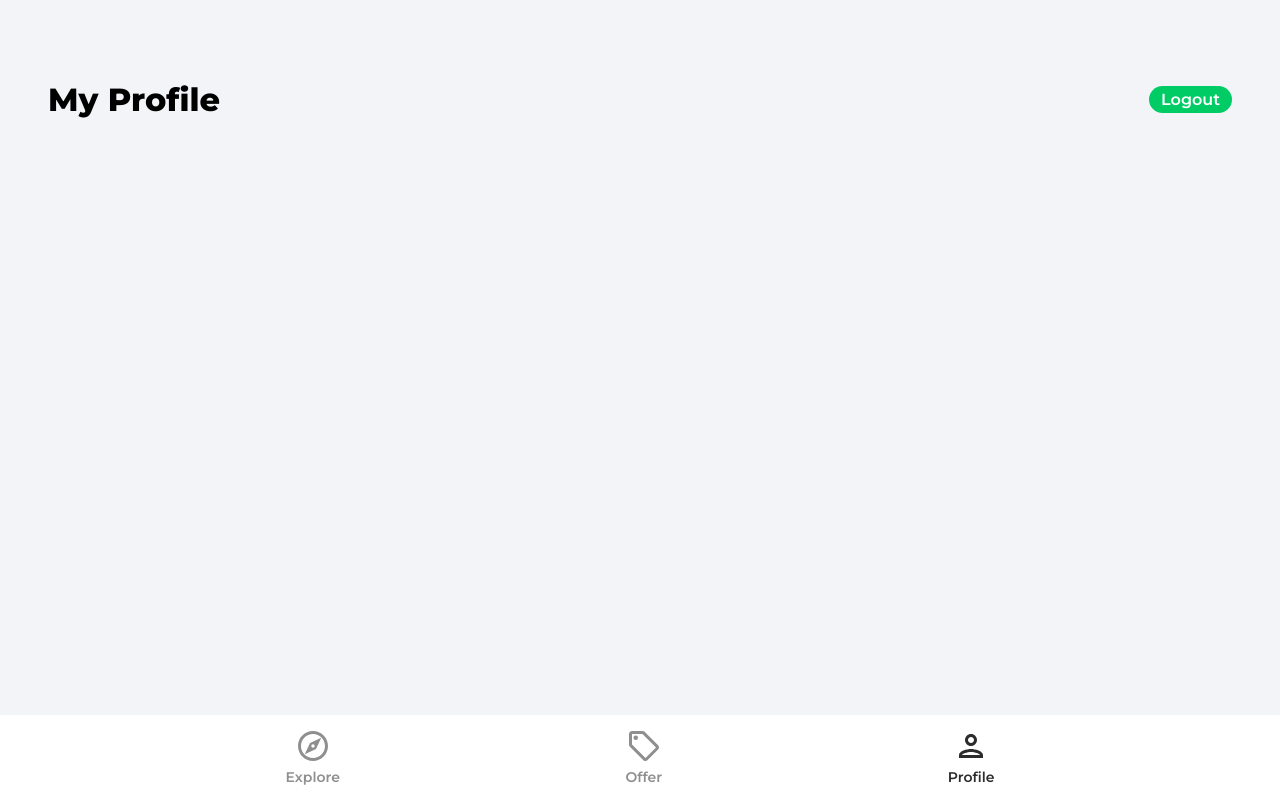
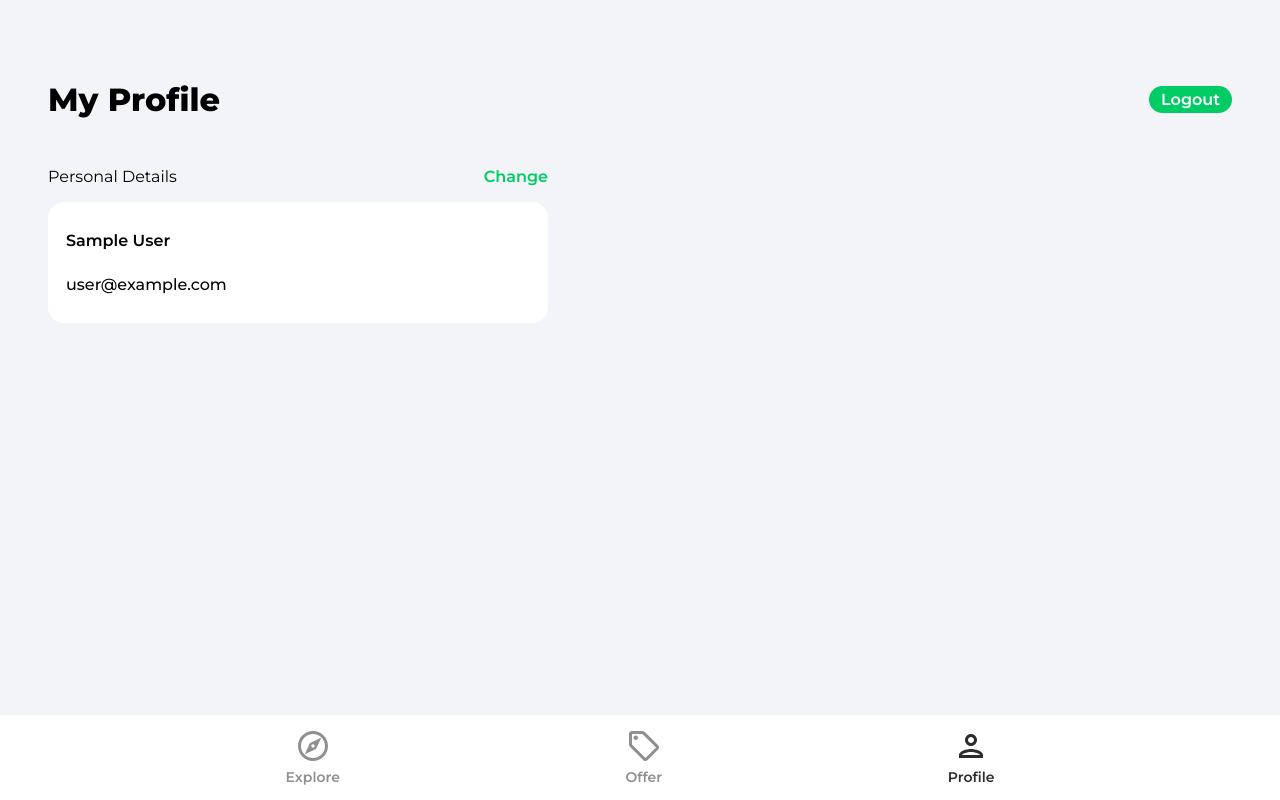
Before and after one commit to Abella-Jezreel/housing-market-place, a React (Create React App) app in the folder house-market-place/: page /profile in a window 1280 px wide. Built offline with nearby package versions, Linux system fonts and the light colour scheme; no server answers; sample sign-in values are in the browser's storage.

Commit message:
add code

```diff
--- a/house-market-place/src/App.js
+++ b/house-market-place/src/App.js
@@ -6,8 +6,9 @@ import Profile from "./pages/Profile";
 import SignIn from "./pages/SignIn";
 import SignUp from "./pages/SignUp";
 import Navbar from "./components/Navbar";
+import PrivateRoute from "./components/PrivateRoute";
 import { ToastContainer } from "react-toastify";
-import 'react-toastify/dist/ReactToastify.css';
+import "react-toastify/dist/ReactToastify.css";
 
 function App() {
   return (
@@ -19,7 +20,9 @@ function App() {
           <Route path="/sign-up" element={<SignUp />} />
           <Route path="/forgot-password" element={<ForgotPassword />} />
           <Route path="/offers" element={<Offers />} />
-          <Route path="/profile" element={<Profile />} />
+          <Route path="/profile" element={<PrivateRoute />}>
+            <Route path="/profile" element={<Profile />} />
+          </Route>
         </Routes>
         {/* Nav Bar*/}
         <Navbar />
--- /dev/null
+++ b/house-market-place/src/components/PrivateRoute.jsx
@@ -0,0 +1,22 @@
+import React from 'react'
+import { Navigate, Outlet } from 'react-router-dom'
+import { useAuthStatus } from '../hooks/useAuthStatus'
+import Spinner from './Spinner'
+
+function PrivateRoute() {
+    const { isLoggedIn, loading } = useAuthStatus();
+
+    if (loading) {
+        return <Spinner />;
+    }
+
+  return (
+    isLoggedIn ? (
+        <Outlet />
+    ) : (
+      <Navigate to="/sign-in" />
+    )
+  )
+}
+
+export default PrivateRoute
--- /dev/null
+++ b/house-market-place/src/components/Spinner.jsx
@@ -0,0 +1,11 @@
+import React from 'react'
+
+const Spinner = () => {
+  return (
+    <div className='loadingSpinnerContainer'>
+        <div className='loadingSpinner'></div>
+    </div>
+  )
+}
+
+export default Spinner
--- /dev/null
+++ b/house-market-place/src/hooks/useAuthStatus.js
@@ -0,0 +1,23 @@
+import { useEffect, useState } from "react";
+import { getAuth, onAuthStateChanged } from "firebase/auth";
+
+export const useAuthStatus = () => {
+  const [isLoggedIn, setIsLoggedIn] = useState(false);
+  const [loading, setLoading] = useState(true);
+  const auth = getAuth();
+
+  useEffect(() => {
+    const unsubscribe = onAuthStateChanged(auth, (user) => {
+      if (user) {
+        setIsLoggedIn(true);
+      } else {
+        setIsLoggedIn(false);
+      }
+      setLoading(false);
+    });
+
+    return unsubscribe;
+  }, [auth]);
+
+  return { isLoggedIn, loading };
+};
--- a/house-market-place/src/index.css
+++ b/house-market-place/src/index.css
@@ -669,6 +669,7 @@ button {
   margin: 0.3rem 0;
   font-weight: 600;
   width: 100%;
+  padding: .5rem 2px;
 }
 .profileNameActive {
   background-color: rgba(44, 44, 44, 0.1);
--- a/house-market-place/src/pages/Profile.jsx
+++ b/house-market-place/src/pages/Profile.jsx
@@ -1,14 +1,16 @@
 import React from "react";
 import { getAuth, updateProfile } from "firebase/auth";
-import { updateDoc } from "firebase/firestore";
+import { updateDoc, doc } from "firebase/firestore";
 import { db } from "../firebase.config";
 import { useEffect, useState } from "react";
 import { Link, useNavigate } from "react-router-dom";
+import { toast } from "react-toastify";
 
 function Profile() {
   const navigate = useNavigate();
   const auth = getAuth();
-  const [formDta, setFormDta] = useState({
+  const [changeDetails, setChangeDetails] = useState(false);
+  const [formData, setFormDta] = useState({
     name: auth.currentUser.displayName,
     email: auth.currentUser.email,
   });
@@ -16,17 +18,101 @@ function Profile() {
   const onLogOut = () => {
     auth.signOut();
     navigate("/");
+  };
+
+  const onSubmit = async () => {
+    // updateProfile(auth.currentUser, {
+    //   displayName: formDta.name,
+    // });
+    // updateDoc(db, "users", auth.currentUser.uid, {
+    //   name: formDta.name,
+    //   email: formDta.email,
+    // });
+
+    try {
+      if(auth.currentUser.displayName !== formData.name) {
+        const updateProfilePromise =  updateProfile(auth.currentUser, {
+          displayName: formData.name,
+        });
+
+        toast.promise(
+          updateProfilePromise,
+          {
+            pending: 'Updating profile...',
+            success: 'Profile updated successfully!',
+            error: 'Oops! Something went wrong. Please try again.',
+          }
+        );
+
+        await updateProfilePromise;
+
+        const userRef = doc(db, "users", auth.currentUser.uid);
+        await updateDoc(userRef, {
+          name: formData.name,
+        });
+
+      }
+
+    } catch (error) {
+      // toast.error("Oops! Something went wrong. Please try again.");
+      console.log(error.message)
+    }
+
+    console.log("Profile updated successfully");
+  };
+
+  const onChangeDetails = () => {
+    if (changeDetails && typeof onSubmit === "function") {
+      onSubmit();
+    }
+    setChangeDetails((prevChangeDetails) => !prevChangeDetails);
+  };
+
+  const onChange = (e) => {
+    setFormDta((prevFormDta) => ({
+      ...prevFormDta,
+      [e.target.id]: e.target.value,
+    }));
   }
 
   return (
     <>
       <div className="profile">
         <header className="profileHeader">
-          <p className="pageHeader">
-            My Profile
-          </p>
-          <button type="button" className="logOut" onClick={onLogOut}>Logout</button>
+          <p className="pageHeader">My Profile</p>
+          <button type="button" className="logOut" onClick={onLogOut}>
+            Logout
+          </button>
         </header>
+
+        <main>
+          <div className="profileDetailsHeader">
+            <p className="profileDetailsText">Personal Details</p>
+            <p className="changePersonalDetails" onClick={onChangeDetails}>
+              {changeDetails ? "Save" : "Change"}
+            </p>
+          </div>
+          <div className="profileCard">
+            <form>
+              <input
+                type="text"
+                id="name"
+                className={!changeDetails ? "profileName" : "profileNameActive"}
+                disabled={!changeDetails}
+                value={formData.name}
+                onChange={onChange}
+              />
+              <input
+                type="text"
+                id="email"
+                className={!changeDetails ? "profileEmail" : "profileEmailActive"}
+                disabled={!changeDetails}
+                value={formData.email}
+                onChange={onChange}
+              />
+            </form>
+          </div>
+        </main>
       </div>
     </>
   );
--- a/house-market-place/src/pages/SignIn.jsx
+++ b/house-market-place/src/pages/SignIn.jsx
@@ -45,9 +45,7 @@ const onSubmit = async (e) => {
         }
     } catch (error) {
         console.log(error, "error");
-        if (error.code === 'auth/email-already-in-use') {
-          toast.error('The email address is already in use by another account.');
-        }
+
     }
 }
   console.log(formData, "formData");
```
